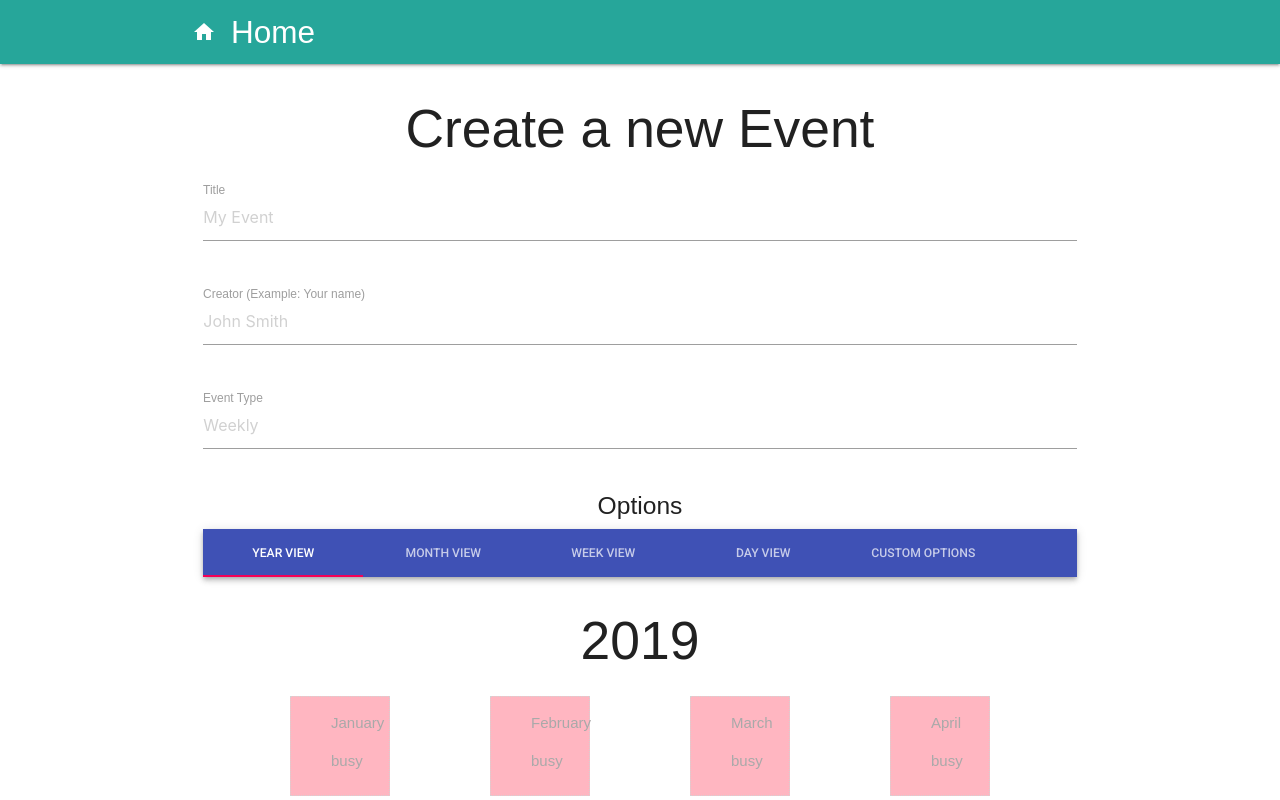
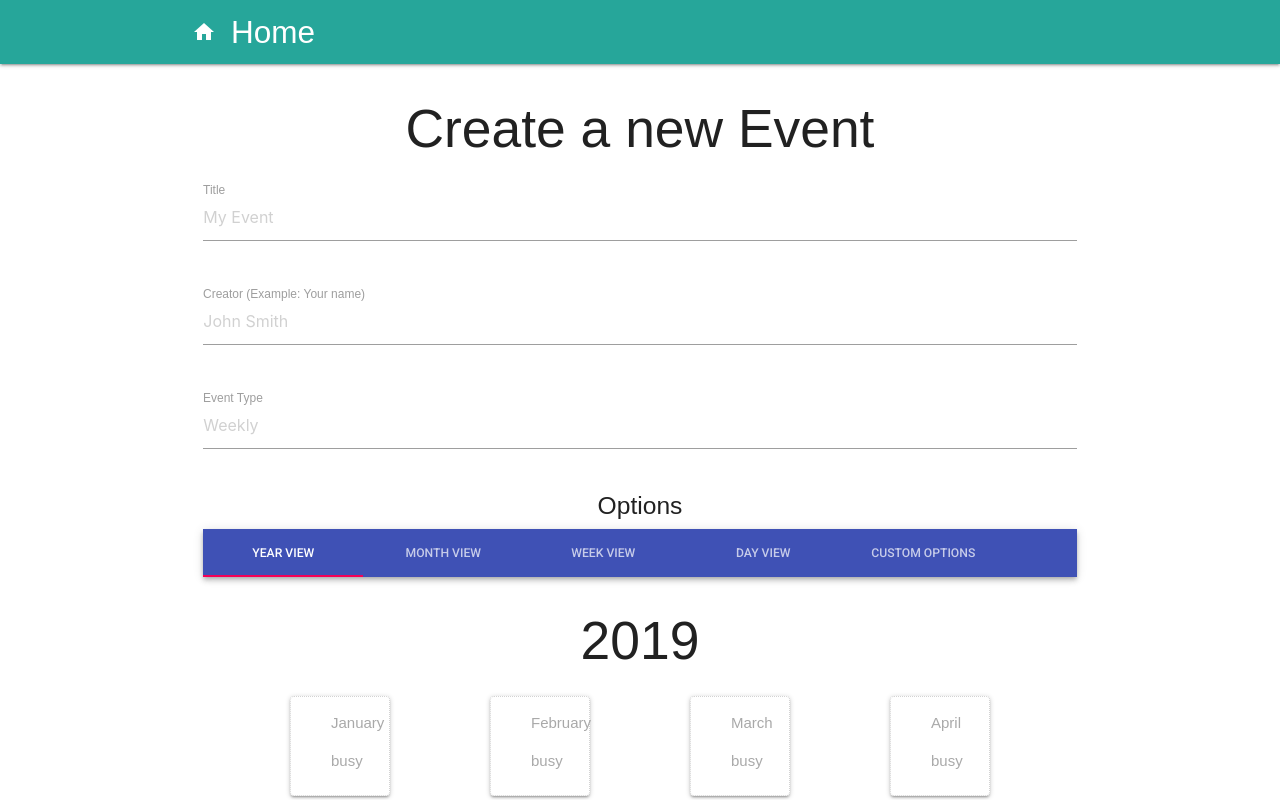
Before and after one commit to shimoal/are-you-free, a React (Create React App) app in the folder client/: page /events/new in a window 1280 px wide. Shown: the top 800 px of the page. Built offline with nearby package versions, Linux system fonts and the light colour scheme.

Commit message:
Make use of material ui paper component in TimeUnit instead of Divs

```diff
--- a/client/src/components/calendarViews/TimeUnit.tsx
+++ b/client/src/components/calendarViews/TimeUnit.tsx
@@ -4,12 +4,16 @@ import "../../styles/TimeUnit.css";
 const BUSY_STATUS = "busy";
 const FREE_STATUS = "free";
 
+import Paper from '@material-ui/core/Paper'
+
+interface IProps {
+  label: string;
+  height: number;
+  width: number;
+}
+
 export default class TimeBlock extends React.Component<
-  {
-    label: string;
-    height: number;
-    width: number;
-  },
+  IProps,
   { isFree: boolean }
 > {
   state = {
@@ -22,18 +26,22 @@ export default class TimeBlock extends React.Component<
     const status = isFree ? FREE_STATUS : BUSY_STATUS;
 
     return (
-      <div
+      <Paper
         className={"timeblock " + status}
         onClick={() => {
           this.setState(prevState => ({
             isFree: !prevState.isFree
           }));
         }}
-        style={{ height, width }}
+        style={{
+          height,
+          width,
+          backgroundColor: this.state.isFree ? 'lightgreen' : ''
+        }}
       >
         <p>{label}</p>
         <p>{status}</p>
-      </div>
+      </Paper>
     );
   }
 }
```
